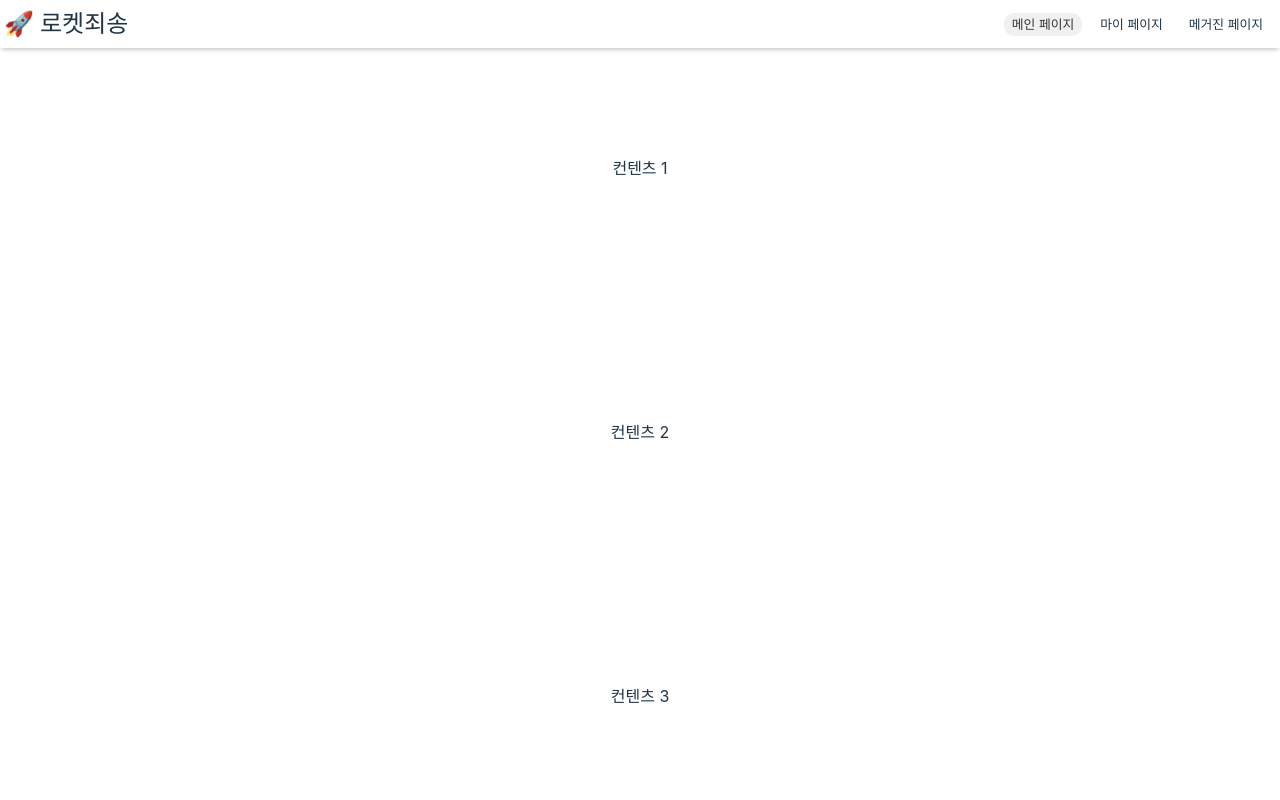
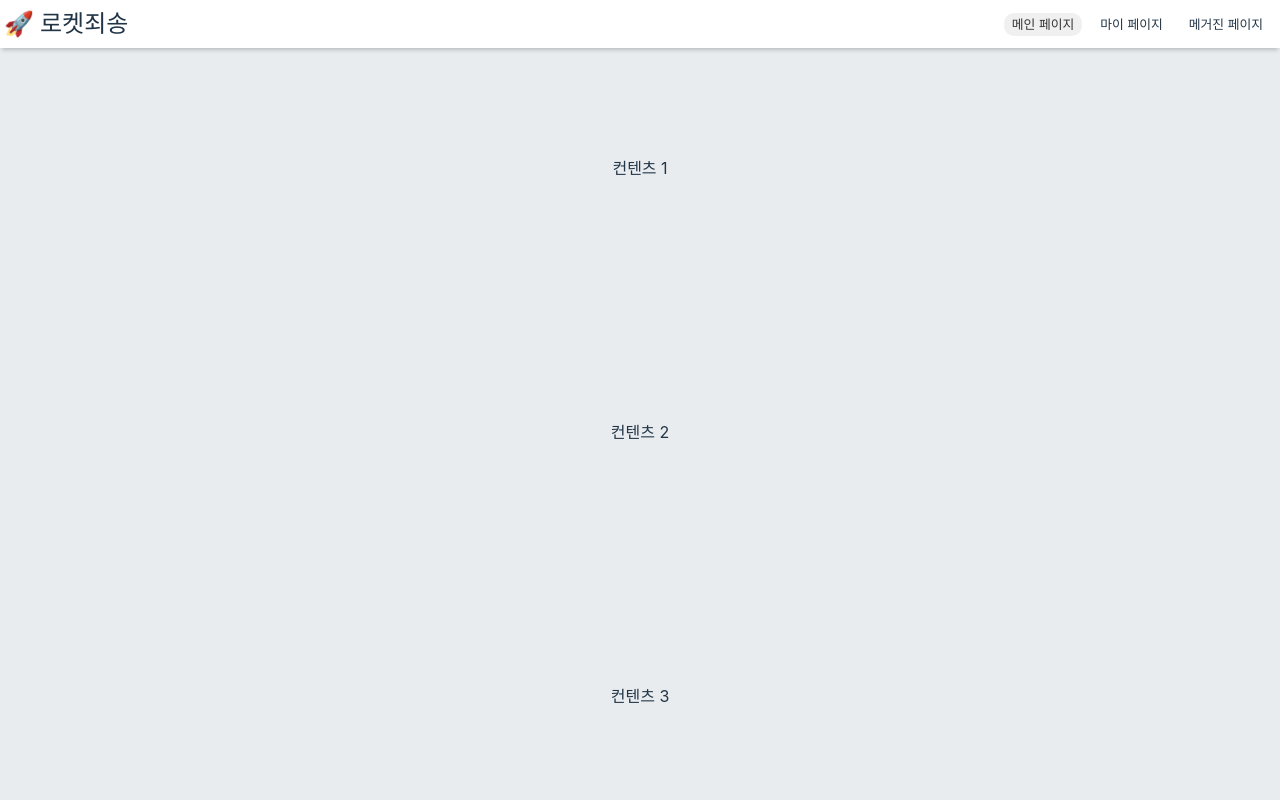
Before and after one commit to g-magazine-hackaton/g-magazine-fe, a React (Vite) app: page / in a window 1280 px wide. Shown: the top 800 px of the page. Built offline with nearby package versions, Linux system fonts and the light colour scheme.

Commit message:
fix: root 배경색 변경

```diff
--- a/src/index.css
+++ b/src/index.css
@@ -19,7 +19,7 @@
   -webkit-text-size-adjust: 100%;
 
   color: #213547;
-  background-color: #ffffff;
+  background-color: #e9ecef;
 }
 
 #root {
```
